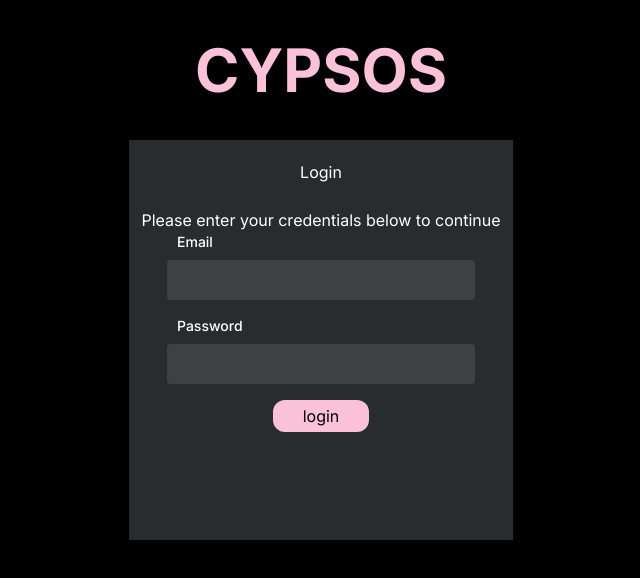
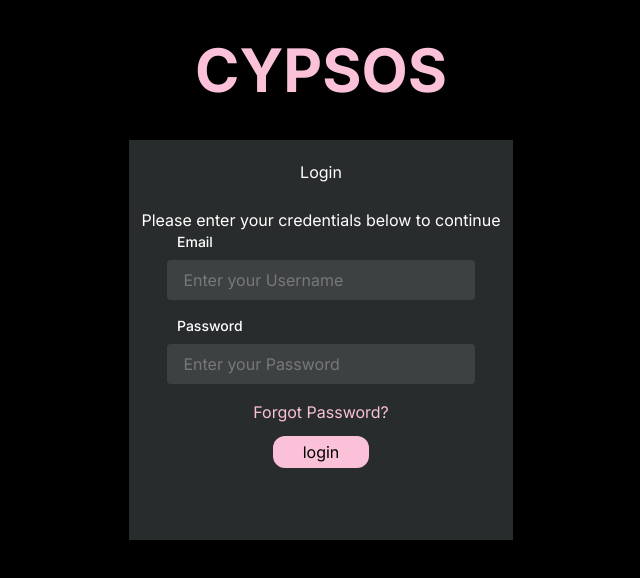
Before and after one commit to has673/POS_Next, a Next.js app: page /Login in a window 1280 px wide. Shown: the top 578 px of the page, without its empty margins (319-959 px from the left). Built offline with nearby package versions, Linux system fonts and the light colour scheme.

Commit message:
placeholder

```diff
--- a/src/app/Components/InputField.js
+++ b/src/app/Components/InputField.js
@@ -1,16 +1,18 @@
 import React from 'react';
 
-const InputField = ({ label, type, name }) => {
+const InputField = ({ label, type, name , placeholder}) => {
   return (
     <div className="mb-4 bg-bg">
       <label className="block text-sm ml-12 text-white text-left bg-bg font-medium mb-2" htmlFor={name}>
         {label}
       </label>
       <input
+
         type={type}
         name={name}
         id={name}
-        className="w-4/5 px-4 py-2  bg-input rounded focus:outline-none focus:ring-2 focus:ring-pink"
+        placeholder={placeholder}
+        className="w-4/5 px-4 py-2  bg-input rounded focus:outline-none focus:ring-2 focus:ring-pink placeholder-placeholderColor"
       />
     </div>
   );
--- a/src/app/Login/page.js
+++ b/src/app/Login/page.js
@@ -4,6 +4,7 @@ import Heading2 from "../Components/Heading2";
 import Para from "../Components/Para";
 import InputField from "../Components/InputField";
 import Button from "../Components/Button";
+import Link from "next/link";
 
 
 const page = () => {
@@ -16,9 +17,10 @@ const page = () => {
       <Heading2 text="Login" />
       <Para content='Please enter your credentials below to continue'/>
 
-      <InputField label="Email" type="Email"/>
+      <InputField label="Email" type="Email" placeholder='Enter your Username'/>
 
-      <InputField label="Password" type="password"/>
+      <InputField label="Password" type="password" placeholder='Enter your Password'/>
+      <Link href='/Password'><p className="bg-bg text-pink mb-3">Forgot Password?</p></Link>
       <Button title='login'/>
     </div>
       </div>
--- a/tailwind.config.js
+++ b/tailwind.config.js
@@ -17,7 +17,10 @@ module.exports = {
         bg:'#292C2D',
         text:  '#64748B',
         text1:"#475569",
-        input:"#3D4142"
+        input:"#3D4142",
+        placeholderColor: '#777979'
+
+
       },
       height:{
         card:'50vh'
```
